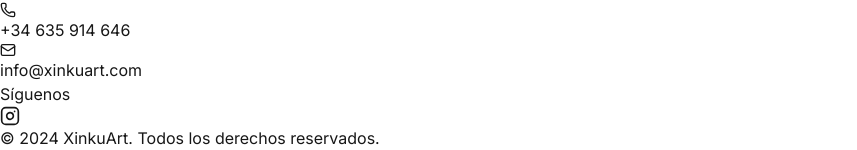
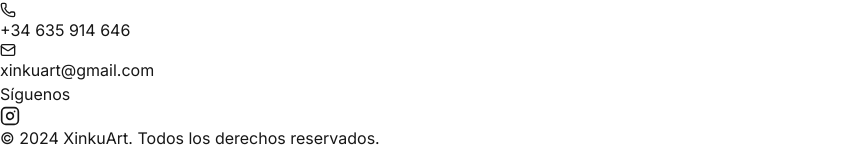
Before and after one commit to Xinkuart/xinkuart, a Next.js app: page /obras in a window 1280 px wide. Shown: the part 4569-4719 px from the top of the page, without its empty margins (0-857 px from the left). Built offline with nearby package versions, Linux system fonts and the light colour scheme.

Commit message:
Cambios en el email

```diff
--- a/src/app/contacto/page.tsx
+++ b/src/app/contacto/page.tsx
@@ -82,7 +82,7 @@
                   <h3 className="text-2xl text-white font-light">Email</h3>
                   <a href="mailto:info@xinkuart.com"
                     className="text-xl text-white/70 hover:text-[#FF0000] transition-colors duration-300">
-                    info@xinkuart.com
+                    xinkuart@gmail.com
                   </a>
                 </div>
               </motion.div>
--- a/src/components/ContactModal.tsx
+++ b/src/components/ContactModal.tsx
@@ -119,7 +119,7 @@
                       </div>
                       <div>
                         <p className="text-xs sm:text-sm text-gray-500">Email</p>
-                        <p className="text-base sm:text-lg text-gray-800 break-all">info@xinkuart.com</p>
+                        <p className="text-base sm:text-lg text-gray-800 break-all">xinkuart@gmail.com</p>
                       </div>
                     </div>
                   </div>
--- a/src/components/layout/footer.tsx
+++ b/src/components/layout/footer.tsx
@@ -58,7 +58,7 @@
               </li>
               <li className="flex items-center gap-3">
                 <Mail size={16} className="text-[#FF0000]" />
-                <span className="text-sm">info@xinkuart.com</span>
+                <span className="text-sm">xinkuart@gmail.com</span>
               </li>
             </ul>
           </div>
```
Also changed, not shown: 1 other file (tests, documents, lock files or other folders).
